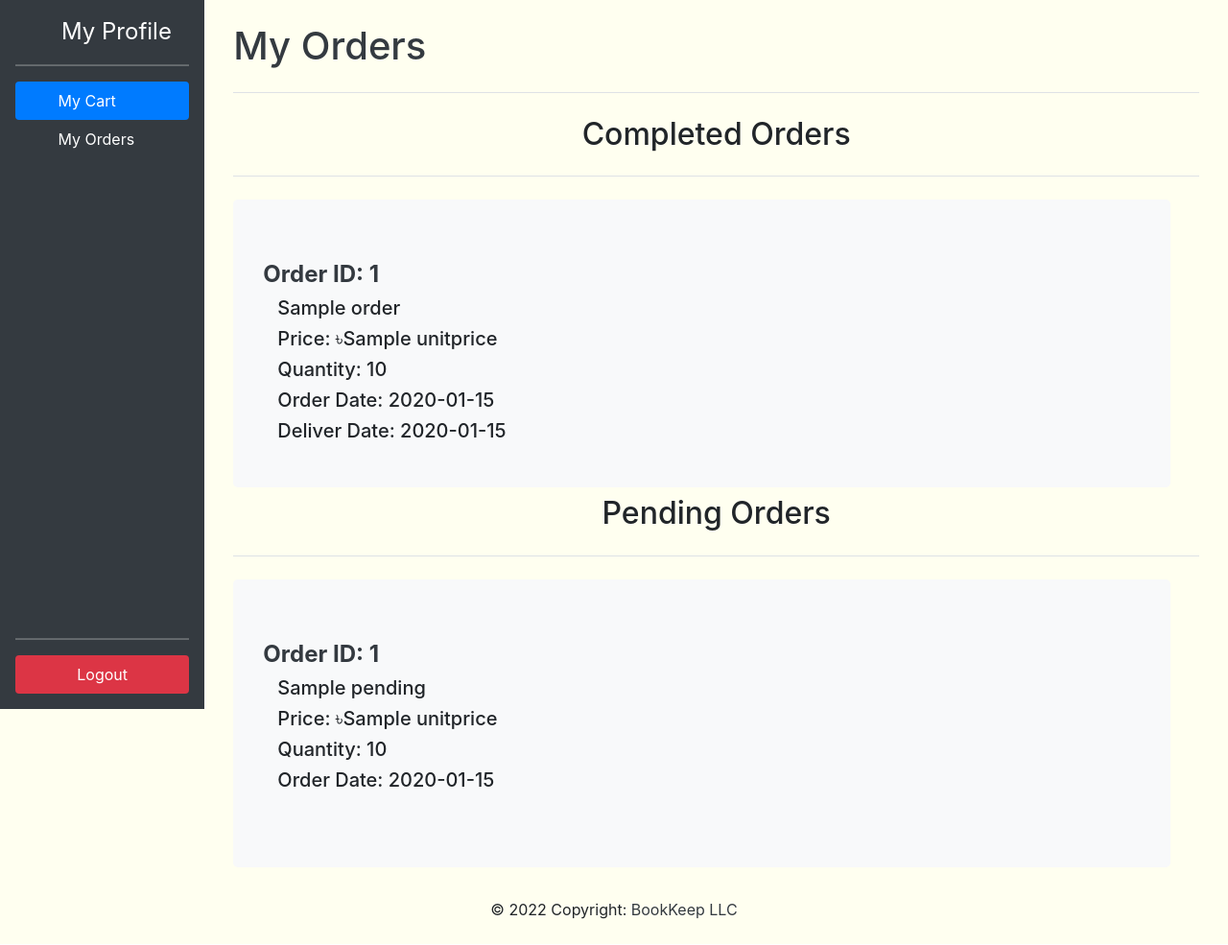
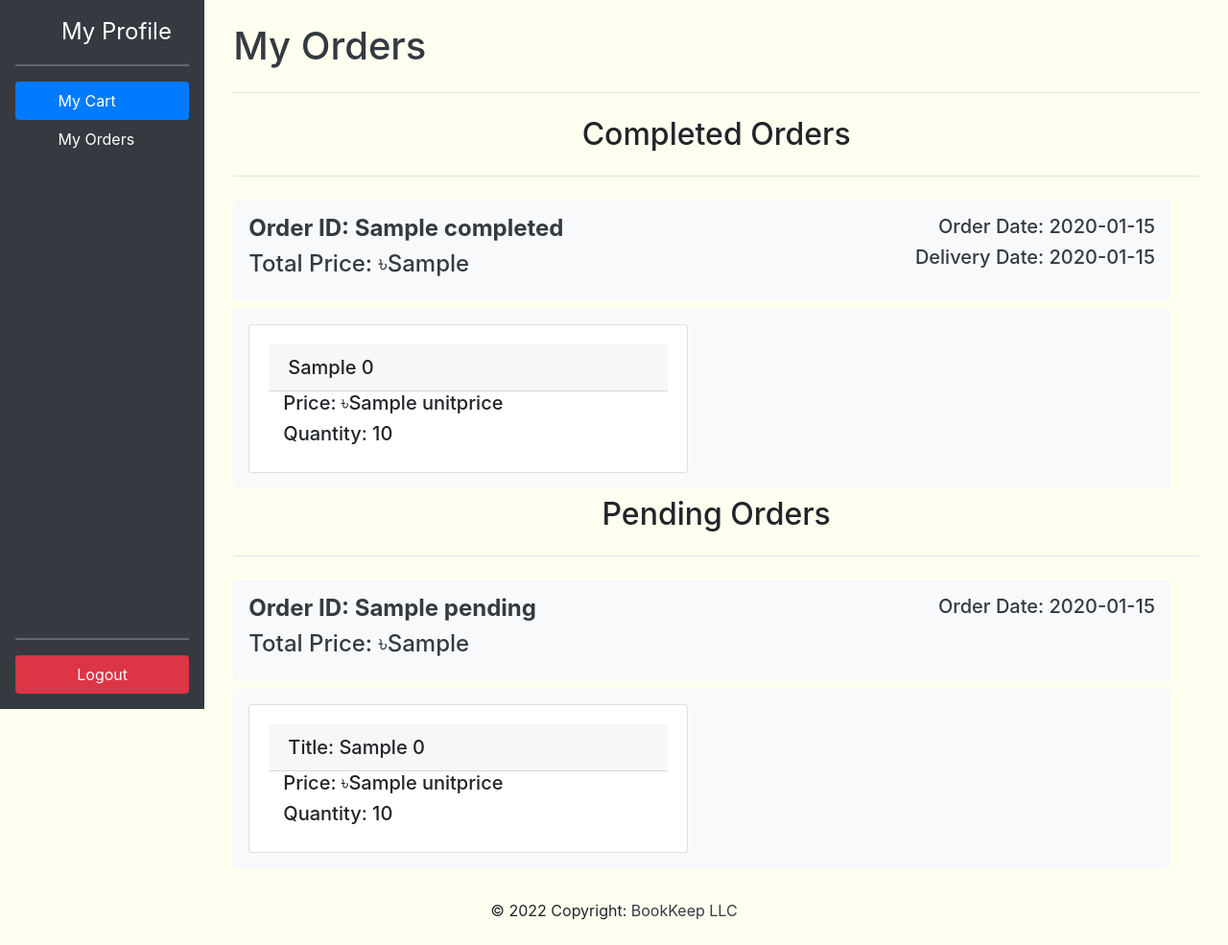
Before and after one commit to arifinnasif/BookKeep, a Django app: template templates/user_profile_orders.html in a window 1280 px wide. Shown: the part 61-1046 px from the top of the page at 96% size. Run offline with Django 3.2, Linux system fonts and the light colour scheme; the template is opened without the code that fills it: most values are stand-ins (such as "Sample title", 1, 10 or a date in 2020); some libraries are stand-ins or nearby versions.

Commit message:
completed and pending order details added

```diff
--- a/templates/user_profile_orders.html
+++ b/templates/user_profile_orders.html
@@ -2,6 +2,8 @@
 {% load static %}
 
 {% block user-profile-content-block %}
+
+<!--------------------------------------- HEADER + MESSAGE --------------------------------------->
 
 <header class="pb-3 mb-4 border-bottom">
     {% if messages %}
@@ -22,36 +24,62 @@
     </a>
 </header>
 
-{% if order|length %}
+<!--------------------------------------- COMPLETED --------------------------------------->
+
+{% if completed|length %}
 <header class="pb-3 mb-4 border-bottom">
     <h2 align="center">Completed Orders</h2>
 </header>
 {% endif %}
 
-{% for i in order %}
+{% for k,v in completed.items %}
+
 <div class="container-fluid row align-items-md-stretch">
-    <div class="bg-light p-3 mb-2 rounded-3" style="height: 300px;">
-        <!--p-3 mb-2 rounded-3-->
-        <!-- <div class="book_image" align="center">
-            <figure class="figure">
-                <img src="{% static 'book_cover/War-and-Peace.jpg' %}" class="figure-img img-fluid rounded"
-                    alt="alternative text for book image" style="height: 250px;">
-                <figcaption class="figure-caption">A caption for the above image.</figcaption>
-            </figure>
-        </div> -->
-        <div class="container-fluid py-5 align-items-right book_desc">
+    <div class="bg-light p-3 mb-2 rounded-3">
 
-            <h4 class="display-8 fw-bold text-dark">Order ID: {{i.oid}}</h4>
-            <h5 class="col-md-12 fs-5"> {{i.bookName}} </h5>
-            <h6 class="col-md-12 fs-5"> Price: ৳{{i.unitprice}}</h6>
-            <h6 class="col-md-12 fs-5">Quantity: {{i.quantity}}</h6>
-            <h6 class="col-md-12 fs-5">Order Date: {{i.orderdate}}</h6>
-            <h6 class="col-md-12 fs-5">Deliver Date: {{i.deliverydate}}</h6>
-            <!-- <h6 class="col-md-12 fs-5 edit-isbn delete-isbn">{{i.isbn}}</h6> -->
+        <div>
+            <div align="left" style="width: 50%; float: left;">
+                <h4 class="display-8 fw-bold text-dark">Order ID: {{k}}</h4>
+                <h4 class="text-dark">Total Price: ৳{{ v.1 }}</h4>
+            </div>
+
+            <div align="right" style="width: 50%; float: right;">
+                <h5 class="text-dark">Order Date: {{v.0.0.orderdate}}</h5>
+                <h5 class="text-dark">Delivery Date: {{v.0.0.deliverydate}}</h5>
+            </div>
         </div>
+
+    </div>
+
+</div>
+
+<div class="container-fluid row align-items-md-stretch">
+    <div class="bg-light p-3 mb-2 rounded-3">
+
+        <div class="row">
+            {% for j in v.0 %}
+            <div class="col-sm-6">
+                <div class="card">
+                    <div class="card-body">
+                        <h5 class="card-header">{{j.bookName}}</h5>
+                        <!-- <h5 class="col-md-12 fs-5">  </h5> -->
+                        <h6 class="col-md-12 fs-5"> Price: ৳{{j.unitprice}}</h6>
+                        <h6 class="col-md-12 fs-5">Quantity: {{j.quantity}}</h6>
+                    </div>
+                </div>
+            </div>
+            {% endfor %}
+        </div>
+
+        <!-- <h6 class="col-md-12 fs-5 edit-isbn delete-isbn">{{i.isbn}}</h6> -->
+
     </div>
 </div>
+
 {% endfor %}
+
+<!--------------------------------------- PENDING --------------------------------------->
+
 
 {% if pending|length %}
 <header class="pb-3 mb-4 border-bottom">
@@ -59,29 +87,47 @@
 </header>
 {% endif %}
 
-{% for i in pending %}
+{% for k,v in pending.items %}
+
 <div class="container-fluid row align-items-md-stretch">
-    <div class="bg-light p-3 mb-2 rounded-3" style="height: 300px;">
-        <!--p-3 mb-2 rounded-3-->
-        <!-- <div class="book_image" align="center">
-            <figure class="figure">
-                <img src="{% static 'book_cover/War-and-Peace.jpg' %}" class="figure-img img-fluid rounded"
-                    alt="alternative text for book image" style="height: 250px;">
-                <figcaption class="figure-caption">A caption for the above image.</figcaption>
-            </figure>
-        </div> -->
-        <div class="container-fluid py-5 align-items-right book_desc">
+    <div class="bg-light p-3 mb-2 rounded-3">
 
-            <h4 class="display-8 fw-bold text-dark">Order ID: {{i.oid}}</h4>
-            <h5 class="col-md-12 fs-5"> {{i.bookName}} </h5>
-            <h6 class="col-md-12 fs-5"> Price: ৳{{i.unitprice}}</h6>
-            <h6 class="col-md-12 fs-5">Quantity: {{i.quantity}}</h6>
-            <h6 class="col-md-12 fs-5">Order Date: {{i.orderdate}}</h6>
-            <!-- <h6 class="col-md-12 fs-5">Deliver Date: {{i.deliverydate}}</h6> -->
-            <!-- <h6 class="col-md-12 fs-5 edit-isbn delete-isbn">{{i.isbn}}</h6> -->
+        <div>
+            <div align="left" style="width: 50%; float: left;">
+                <h4 class="display-8 fw-bold text-dark">Order ID: {{k}}</h4>
+                <h4 class="text-dark">Total Price: ৳{{ v.1 }}</h4>
+            </div>
+            <div align="right" style="width: 50%; float: right;">
+                <h5 class="text-dark">Order Date: {{v.0.0.orderdate}}</h5>
+            </div>
         </div>
+
+    </div>
+
+</div>
+
+<div class="container-fluid row align-items-md-stretch">
+    <div class="bg-light p-3 mb-2 rounded-3">
+
+        <div class="row">
+            {% for j in v.0 %}
+            <div class="col-sm-6">
+                <div class="card">
+                    <div class="card-body">
+                        <h5 class="card-header">Title: {{j.bookName}}</h5>
+
+                        <h6 class="col-md-12 fs-5"> Price: ৳{{j.unitprice}}</h6>
+                        <h6 class="col-md-12 fs-5">Quantity: {{j.quantity}}</h6>
+                        <!-- <h6 class="col-md-12 fs-5">Order Date: {{j.orderdate}}</h6> -->
+                    </div>
+                </div>
+            </div>
+            {% endfor %}
+        </div>
+
     </div>
 </div>
+
 {% endfor %}
 
 {% endblock %}
```
Also changed, not shown: user_profile/views.py (+38 -5 lines).
